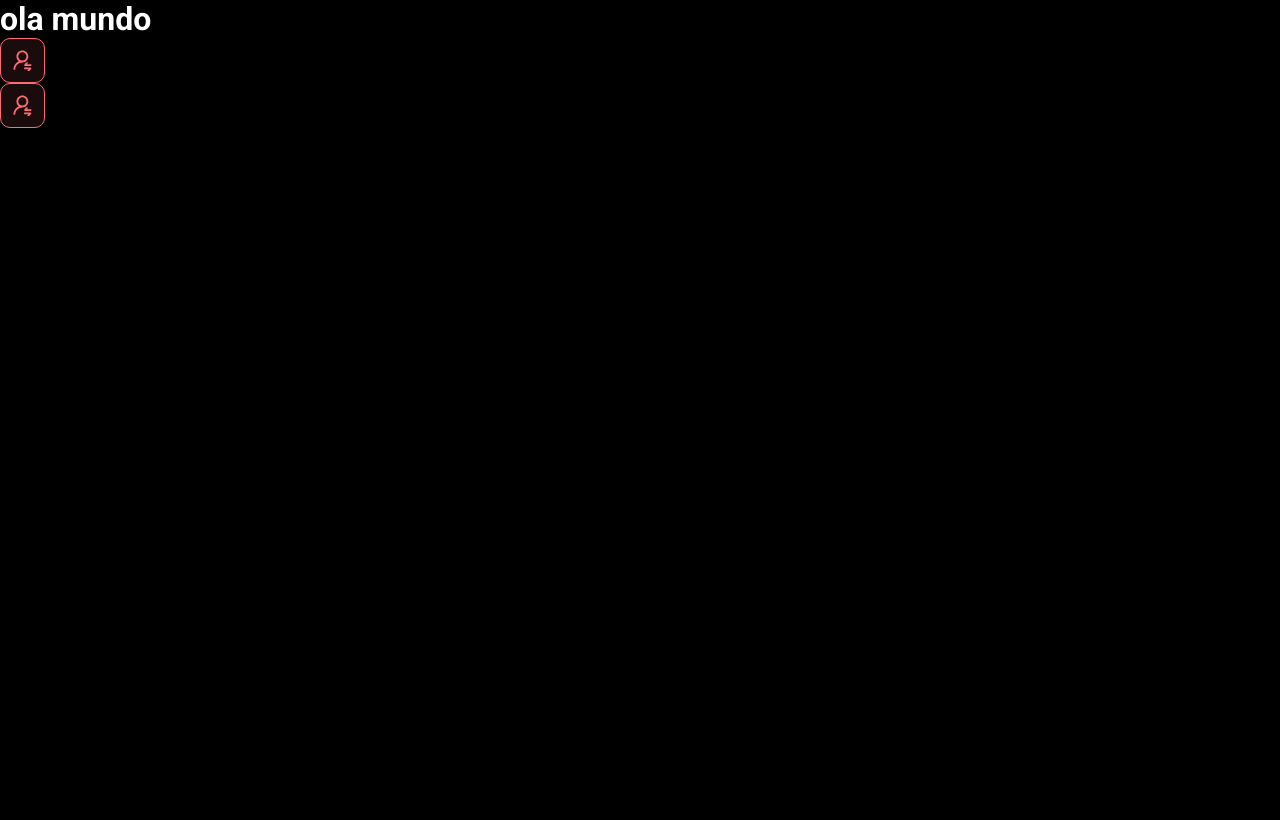
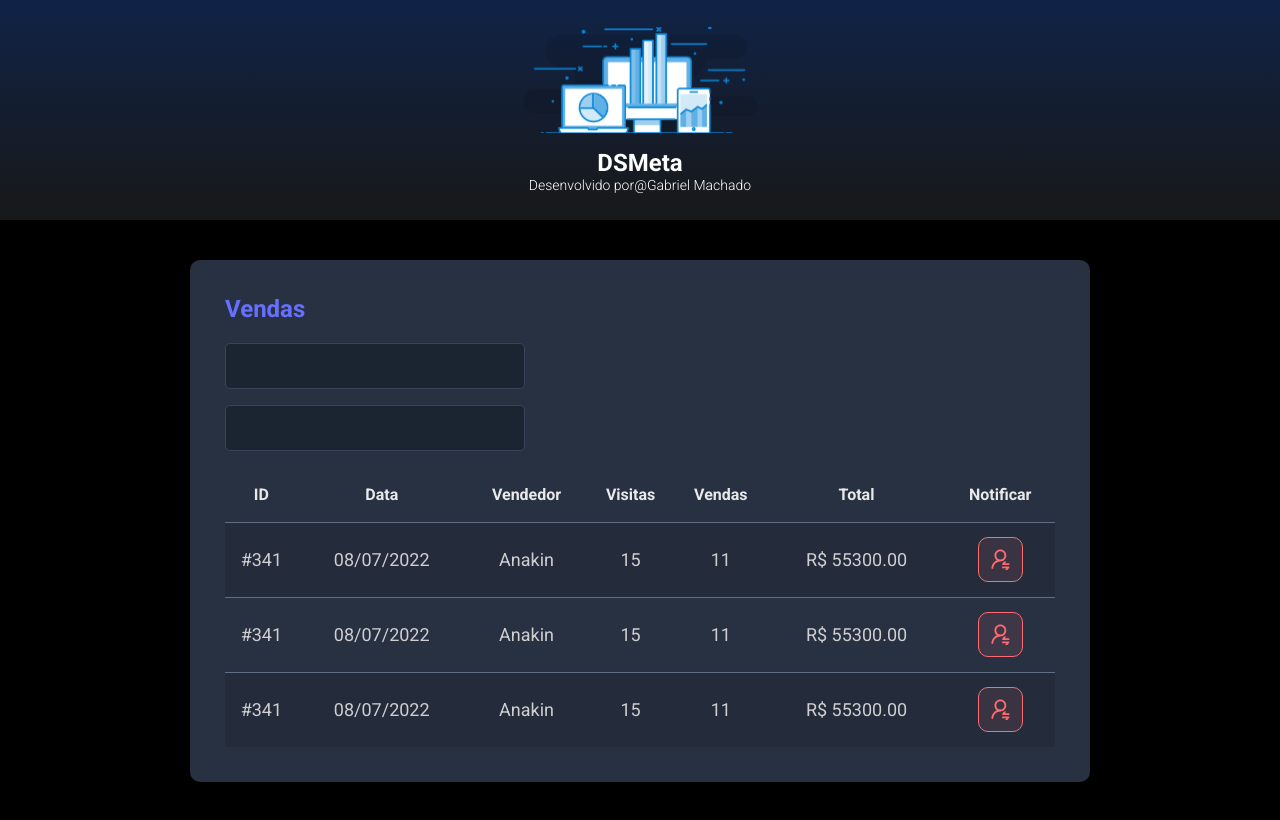
Before and after one commit to GauM92/DSMETA, a React (Vite) app in the folder frontend/: page / in a window 1280 px wide. Built offline with nearby package versions, Linux system fonts and the light colour scheme.

Commit message:
Other components

```diff
--- a/frontend/src/App.tsx
+++ b/frontend/src/App.tsx
@@ -1,13 +1,21 @@
 import NotificationButton from "./componentes/NotificationButton"
+import Header from "./componentes/Header"
+import SalesCard from "./componentes/SalesCard"
 
 
+function App()
+{
+  return (
+    <>
+      <Header />
+      <main>
+        <section id="sales">
+          <div className="dsmeta-container">
+            <SalesCard />
+          </div>
+        </section>
 
-function App() {
-  return(
-    <>
-    <h1>ola mundo</h1>
-    <NotificationButton/>
-    <NotificationButton/>
+      </main>
     </>
   )
 }
--- /dev/null
+++ b/frontend/src/componentes/Header/index.tsx
@@ -0,0 +1,21 @@
+import logo from '../../assets/img/logo.svg'
+import './styles.css'
+function Header()
+{
+    return (
+        <header>
+            <div className="dsmeta-logo-container">
+                <img src={logo}alt="DSMeta"/>
+                    <h1>DSMeta</h1>
+                    <p>Desenvolvido por
+                        <a href="https://github.com/GauM92">@Gabriel Machado</a>
+                    </p>
+            </div>
+
+
+        </header>
+
+    )
+}
+
+export default Header
--- /dev/null
+++ b/frontend/src/componentes/Header/styles.css
@@ -0,0 +1,24 @@
+header{ background: linear-gradient(180deg, #102347 0%, #181818 100%);
+    height: 220px;
+    display: flex;
+    align-items: center;
+    justify-content: center;
+}
+.dsmeta-logo-container{
+    display:flex;
+    flex-direction: column;
+    align-items: center;
+}
+.dsmeta-logo-container img{
+    width: 235px;
+}
+
+.dsmeta-logo-container h1 {
+    margin-top: 15px;
+    font-size: 24px;
+}
+
+.dsmeta-logo-container p {
+    font-size: 14px;
+    font-weight: 300;
+}
--- /dev/null
+++ b/frontend/src/componentes/SalesCard/index.tsx
@@ -0,0 +1,81 @@
+
+import NotificationButton from '../NotificationButton'
+import './styles.css'
+function SalesCard()
+{
+    return (
+        <div className="dsmeta-card">
+            <h2 className="dsmeta-sales-title">Vendas</h2>
+            <div>
+                <div className="dsmeta-form-control-container">
+                    <input className="dsmeta-form-control" type="text"/></div>
+                <div className="dsmeta-form-control-container">
+                    <input className="dsmeta-form-control" type="text"/></div>
+            </div>
+            <div>
+                <table className="dsmeta-sales-table">
+                    <thead>
+                        <tr>
+                            <th className="show992">ID</th>
+                            <th className="show576">Data</th>
+                            <th>Vendedor</th>
+                            <th className="show992">Visitas</th>
+                            <th className="show992">Vendas</th>
+                            <th>Total</th>
+                            <th>Notificar</th>
+
+                        </tr>
+
+                    </thead>
+                    <tbody>
+                        <tr>
+                            <td className="show992">#341</td>
+                            <td className="show576">08/07/2022</td>
+                            <td>Anakin</td>
+                            <td className="show992">15</td>
+                            <td className="show992">11</td>
+                            <td>R$ 55300.00</td>
+                            <td>
+                                <div className="dsmeta-red-btn-container">
+                                   <NotificationButton/>
+                                </div>
+                            </td>
+                        </tr>
+                        <tr>
+                            <td className="show992">#341</td>
+                            <td className="show576">08/07/2022</td>
+                            <td>Anakin</td>
+                            <td className="show992">15</td>
+                            <td className="show992">11</td>
+                            <td>R$ 55300.00</td>
+                            <td>
+                                <div className="dsmeta-red-btn-container">
+                                <NotificationButton/>
+                                </div>
+                            </td>
+                        </tr>
+                        <tr>
+                            <td className="show992">#341</td>
+                            <td className="show576">08/07/2022</td>
+                            <td>Anakin</td>
+                            <td className="show992">15</td>
+                            <td className="show992">11</td>
+                            <td>R$ 55300.00</td>
+                            <td>
+                                <div className="dsmeta-red-btn-container">
+                                <NotificationButton/>
+                                </div>
+                            </td>
+
+                        </tr>
+                    </tbody>
+
+                </table>
+
+            </div>
+        </div>
+
+    )
+}
+
+export default SalesCard
--- /dev/null
+++ b/frontend/src/componentes/SalesCard/styles.css
@@ -0,0 +1,107 @@
+.dsmeta-card {
+    background-color: #283142;
+    border-radius: 10px;
+    padding: 30px 10px;
+
+}
+
+.dsmeta-sales-title {
+    color: #676fff;
+    font-size: 24px;
+    margin-bottom: 20px;
+}
+
+.dsmeta-form-control {
+    width: 100%;
+    height: 46px;
+    background-color: #1b2531;
+    border: 1px solid #384459;
+    border-radius: 5px;
+    color: #9aaabe;
+    padding: 0px 20px;
+    font-size: 18px;
+}
+
+.dsmeta-form-control-container {
+    margin-bottom: 16px;
+    max-width: 300px;
+
+}
+
+.dsmeta-sales-table {
+    border-collapse: collapse;
+    width: 100%;
+    border-spacing: 0;
+}
+
+.dsmeta-sales-table thead {
+    height: 55px;
+    font-size: 16px;
+    color: #e9e9e9;
+    font-weight: 700;
+
+}
+
+.dsmeta-sales-table tbody {
+    font-size: 14px;
+    font-weight: 400;
+    color: #cfcfcf;
+    text-align: center;
+}
+
+.dsmeta-sales-table tbody tr {
+    height: 74px;
+    border-top: 1px solid #5f6e82;
+}
+
+.dsmeta-sales-table tbody tr:hover>td {
+    background-color: #384459;
+}
+
+.dsmeta-sales-table tbody tr:nth-child(odd) {
+    background-color: #242c3b;
+}
+
+
+
+.dsmeta-red-btn-container {
+    display: flex;
+    justify-content: center;
+}
+
+
+.show576 {
+    display: none;
+}
+
+@media (min-width: 576px) {
+    .show576 {
+        display: table-cell;
+    }
+
+    .dsmeta-card {
+        padding: 35px;
+    }
+
+    .dsmeta-sales-table tbody tr {
+        height: 75px;
+    }
+
+    .dsmeta-sales-table tbody {
+        font-size: 18px;
+    }
+
+}
+
+.show992 {
+    display: none;
+}
+
+@media (min-width: 992px) {
+    .show992 {
+        display: table-cell;
+    }
+}
+
+Footer © 2022 GitHub,
+Inc. Footer navigation Terms Privacy Security Status Docs Contact GitHub Pricing API Training Blog About
--- a/frontend/src/index.css
+++ b/frontend/src/index.css
@@ -21,3 +21,12 @@
     color:unset;
     text-decoration: none;
 }
+.dsmeta-container{
+    width: 100%;
+    max-width: 900px;
+    margin: 0 auto;
+}
+
+#sales {
+    padding: 40px 10px;
+}
```
Also changed, not shown: frontend/src/assets/img/logo.svg (added).
